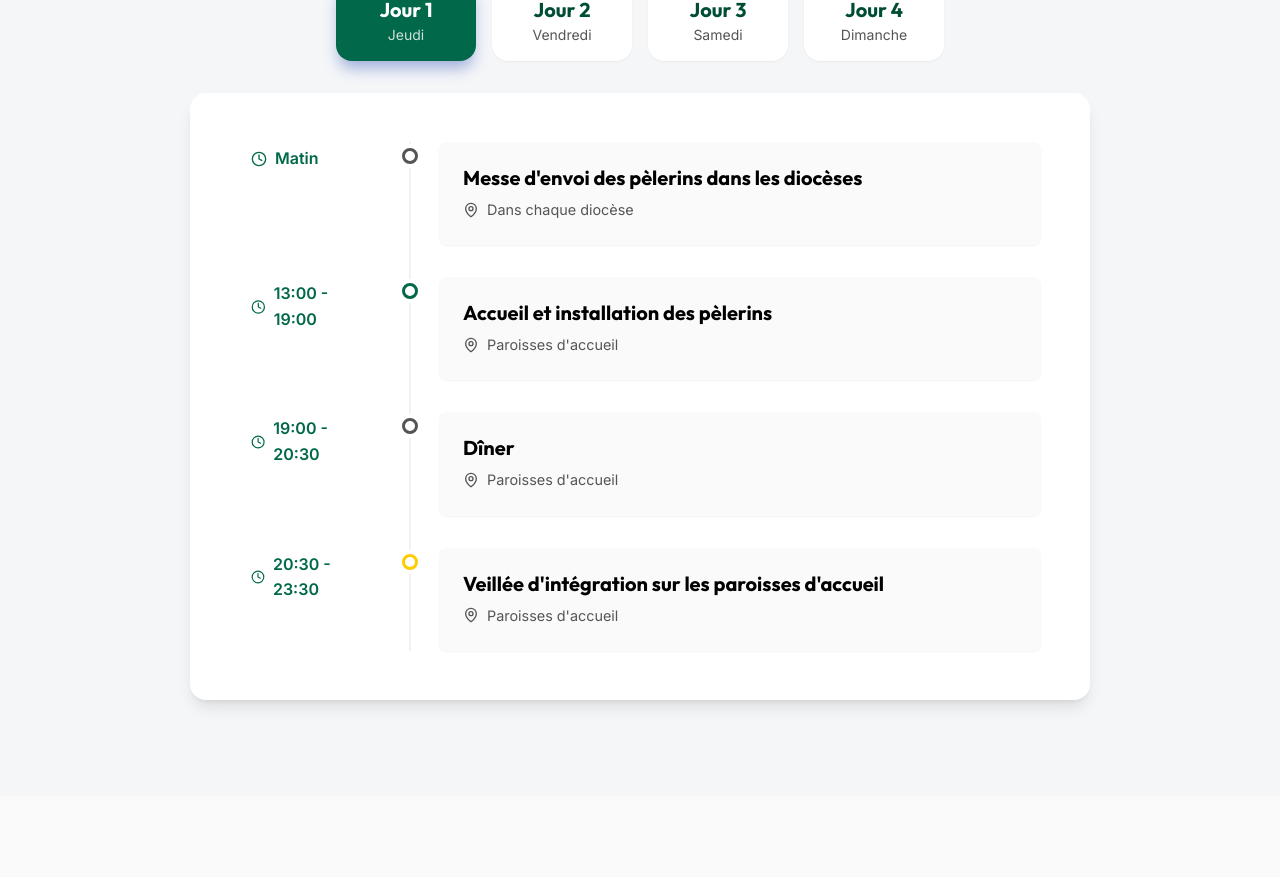
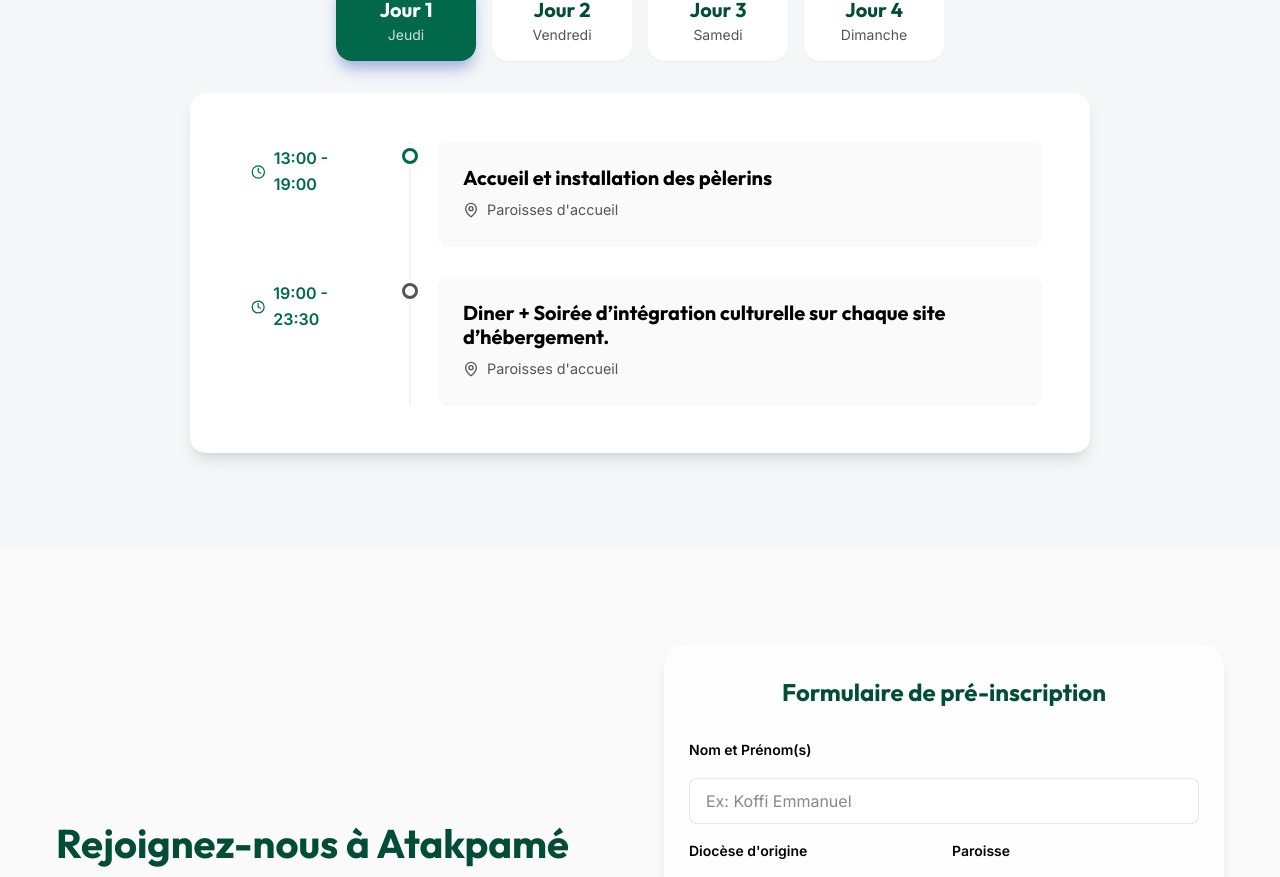
Before and after one commit to jocelynelisa/jnj2026, a React (Vite) app: page / in a window 1280 px wide. Shown: the part 4917-5794 px from the top of the page. Built offline with nearby package versions, Linux system fonts and the light colour scheme.

Commit message:
maj new program

```diff
--- a/src/components/BenevolatProgram.jsx
+++ b/src/components/BenevolatProgram.jsx
@@ -23,38 +23,36 @@ const BenevolatProgram = () => {
       { time: "21:00", title: "Départ pour les lieux d'hébergement", location: "Cathédrale Sainte Trinité", type: "logistics" }
     ],
     2: [
-      { time: "Matin", title: "Messe d'envoi des pèlerins dans les diocèses", location: "Dans chaque diocèse", type: "logistics" },
       { time: "13:00 - 19:00", title: "Accueil et installation des pèlerins", location: "Paroisses d'accueil", type: "spiritual" },
-      { time: "19:00 - 20:30", title: "Dîner", location: "Paroisses d'accueil", type: "logistics" },
-      { time: "20:30 - 23:30", title: "Veillée d'intégration sur les paroisses d'accueil", location: "Paroisses d'accueil", type: "cultural" }
+      { time: "19:00 - 23:30", title: "Diner + Soirée d’intégration culturelle sur chaque site d’hébergement. ", location: "Paroisses d'accueil", type: "logistics" },
+
     ],
     3: [
-      { time: "05:30 - 08:00", title: "Réveil + Animation sportive", location: "Paroisses d'accueil", type: "logistics" },
-      { time: "08:00 - 09:30", title: "Petit déjeuner", location: "Paroisses d'accueil", type: "logistics" },
-      { time: "09:30 - 11:00", title: "Catéchèse sur les paroisses d'accueil", location: "Paroisses d'accueil", type: "spiritual" },
-      { time: "11:00 - 12:30", title: "Célébration Eucharistique", location: "Paroisses d'accueil", type: "spiritual" },
-      { time: "12:30 - 15:00", title: "Déjeuner + Repos", location: "Paroisses d'accueil", type: "logistics" },
-      { time: "15:00 - 16:00", title: "Ateliers de formation pratique à la Cathédrale Sainte Trinité", location: "Cathédrale Sainte Trinité", type: "main" },
-      { time: "16:00 - 16:30", title: "Célébration pénitentielle à la Cathédrale Sainte Trinité", location: "Cathédrale Sainte Trinité", type: "spiritual" },
-      { time: "16:30 - 18:30", title: "COnfession", location: "Cathédrale Sainte Trinité", type: "spiritual" },
-      { time: "18:30 - 20:30", title: "Chemin de croix suivi de vénération des reliques de Saint Carlos Accutis", location: "Cathédrale Sainte Trinité", type: "spiritual" },
+      { time: "05:30 - 07:30", title: "Réveil + Prière matinale ", location: "Paroisses d'accueil", type: "logistics" },
+      { time: "08:00 - 09:00", title: "Petit déjeuner", location: "Paroisses d'accueil", type: "logistics" },
+      { time: "10:00 - 12:30", title: "Messe d’ouverture des JNJ Atakpamé à la Cathédrale Sainte Trinité ", location: "Cathédrale Sainte Trinité", type: "spiritual" },
+      { time: "13:00 - 15:00", title: "Déjeuner + Repos", location: "Paroisses d'accueil", type: "logistics" },
+      { time: "15:00 - 16:00", title: "Ateliers de formation pratique", location: "Cathédrale Sainte Trinité", type: "main" },
+      { time: "16:00 - 17:30", title: "Catéchèse sur le thème « Entre espoir et désespoir dans la vie des jeunes togolais » ", location: "Cathédrale Sainte Trinité", type: "spiritual" },
+      { time: "17:30 - 20:00", title: "Célébration pénitentielle + Confession + Chemin de croix ", location: "Cathédrale Sainte Trinité", type: "spiritual" },
       { time: "20:30 - 22:00", title: "Dîner", location: "Cathédrale Sainte Trinité", type: "logistics" },
       { time: "22:00", title: "Retour sur le site d'accueil", location: "Paroisses d'accueil", type: "logistics" }
     ],
     4: [
-      { time: "05:30 - 07:00", title: "Réveil + Animation Sportive ", location: "Paroisses d'accueil", type: "logistics" },
+      { time: "05:30 - 07:00", title: "Réveil + prière matinale + animation Sportive", location: "Paroisses d'accueil", type: "logistics" },
       { time: "07:00 - 08:00", title: "Petit déjeuner", location: "Paroisses d'accueil", type: "logistics" },
-      { time: "08:00 - 09:00", title: "Célébration Eucharistique", location: "Paroisses d'accueil", type: "spiritual" },
-      { time: "09:00 - 14:00", title: "Visite touristique + Déjeuner", location: "A travers la ville", type: "spiritual" },
+      { time: "08:00 - 09:00", title: "Célébration Eucharistique sur les paroisses d’accueil ", location: "Paroisses d'accueil", type: "spiritual" },
+      { time: "09:00 - 13:00", title: "Visite touristique libre ", location: "A travers la ville", type: "cultural" },
+      { time: "13:00 - 14:00", title: "Déjeuner", location: "Paroisses d'accueil", type: "logistics" },
       { time: "14:00 - 16:00", title: "Ouverture + visite officielle du village des talents catholiques", location: "Cathédrale Sainte Trinité", type: "cultural" },
       { time: "16:00 - 18:00", title: "Parade culturelle des Diocèses du Togo", location: "Cathédrale Sainte Trinité", type: "cultural" },
-      { time: "18:00 - 20:00", title: "Angelus + Enseignement + Adoration du Saint Sacrement", location: "Cathédrale Sainte Trinité", type: "logistics" },
+      { time: "18:00 - 20:00", title: "Angelus + Exhortation sur le thème général + Adoration du Saint Sacrement ", location: "Cathédrale Sainte Trinité", type: "logistics" },
       { time: "20:00 - 21:00", title: "Dîner", location: "Cathédrale Sainte Trinité", type: "spiritual" },
       { time: "21:00 - 00:00", title: "Visite + échanges B to B dans le village des talents catholiques", location: "Cathédrale Sainte Trinité", type: "spiritual" }
     ],
     5: [
       { time: "00:00 - 03:00", title: "Concert Gospel", location: "Cathédrale Sainte Trinité", type: "cultural" },
-      { time: "07:00 - 09:00", title: "Messe solennelle de clôture avec tous les Evêques", location: "Cathédrale Sainte Trinité", type: "spiritual" },
+      { time: "07:00 - 09:00", title: "Messe pontificale concélébrée de clôture", location: "Cathédrale Sainte Trinité", type: "spiritual" },
       { time: "11:00", title: "Déjeuner + Départ progressif des délégations diocésaines", location: "Cathédrale Sainte Trinité", type: "logistics" },
     ]
   };
--- a/src/components/Program.jsx
+++ b/src/components/Program.jsx
@@ -15,38 +15,36 @@ const Program = () => {
 
   const schedule = {
     1: [
-      { time: "Matin", title: "Messe d'envoi des pèlerins dans les diocèses", location: "Dans chaque diocèse", type: "logistics" },
       { time: "13:00 - 19:00", title: "Accueil et installation des pèlerins", location: "Paroisses d'accueil", type: "spiritual" },
-      { time: "19:00 - 20:30", title: "Dîner", location: "Paroisses d'accueil", type: "logistics" },
-      { time: "20:30 - 23:30", title: "Veillée d'intégration sur les paroisses d'accueil", location: "Paroisses d'accueil", type: "cultural" }
+      { time: "19:00 - 23:30", title: "Diner + Soirée d’intégration culturelle sur chaque site d’hébergement. ", location: "Paroisses d'accueil", type: "logistics" },
+
     ],
     2: [
-      { time: "05:30 - 08:00", title: "Réveil + Animation sportive", location: "Paroisses d'accueil", type: "logistics" },
-      { time: "08:00 - 09:30", title: "Petit déjeuner", location: "Paroisses d'accueil", type: "logistics" },
-      { time: "09:30 - 11:00", title: "Catéchèse sur les paroisses d'accueil", location: "Paroisses d'accueil", type: "spiritual" },
-      { time: "11:00 - 12:30", title: "Célébration Eucharistique", location: "Paroisses d'accueil", type: "spiritual" },
-      { time: "12:30 - 15:00", title: "Déjeuner + Repos", location: "Paroisses d'accueil", type: "logistics" },
-      { time: "15:00 - 16:00", title: "Ateliers de formation pratique à la Cathédrale Sainte Trinité", location: "Cathédrale Sainte Trinité", type: "main" },
-      { time: "16:00 - 16:30", title: "Célébration pénitentielle à la Cathédrale Sainte Trinité", location: "Cathédrale Sainte Trinité", type: "spiritual" },
-      { time: "16:30 - 18:30", title: "COnfession", location: "Cathédrale Sainte Trinité", type: "spiritual" },
-      { time: "18:30 - 20:30", title: "Chemin de croix suivi de vénération des reliques de Saint Carlos Accutis", location: "Cathédrale Sainte Trinité", type: "spiritual" },
+      { time: "05:30 - 07:30", title: "Réveil + Prière matinale ", location: "Paroisses d'accueil", type: "logistics" },
+      { time: "08:00 - 09:00", title: "Petit déjeuner", location: "Paroisses d'accueil", type: "logistics" },
+      { time: "10:00 - 12:30", title: "Messe d’ouverture des JNJ Atakpamé à la Cathédrale Sainte Trinité ", location: "Cathédrale Sainte Trinité", type: "spiritual" },
+      { time: "13:00 - 15:00", title: "Déjeuner + Repos", location: "Paroisses d'accueil", type: "logistics" },
+      { time: "15:00 - 16:00", title: "Ateliers de formation pratique", location: "Cathédrale Sainte Trinité", type: "main" },
+      { time: "16:00 - 17:30", title: "Catéchèse sur le thème « Entre espoir et désespoir dans la vie des jeunes togolais » ", location: "Cathédrale Sainte Trinité", type: "spiritual" },
+      { time: "17:30 - 20:00", title: "Célébration pénitentielle + Confession + Chemin de croix ", location: "Cathédrale Sainte Trinité", type: "spiritual" },
       { time: "20:30 - 22:00", title: "Dîner", location: "Cathédrale Sainte Trinité", type: "logistics" },
       { time: "22:00", title: "Retour sur le site d'accueil", location: "Paroisses d'accueil", type: "logistics" }
     ],
     3: [
-      { time: "05:30 - 07:00", title: "Réveil + Animation Sportive ", location: "Paroisses d'accueil", type: "logistics" },
+      { time: "05:30 - 07:00", title: "Réveil + prière matinale + animation Sportive", location: "Paroisses d'accueil", type: "logistics" },
       { time: "07:00 - 08:00", title: "Petit déjeuner", location: "Paroisses d'accueil", type: "logistics" },
-      { time: "08:00 - 09:00", title: "Célébration Eucharistique", location: "Paroisses d'accueil", type: "spiritual" },
-      { time: "09:00 - 14:00", title: "Visite touristique + Déjeuner", location: "A travers la ville", type: "spiritual" },
+      { time: "08:00 - 09:00", title: "Célébration Eucharistique sur les paroisses d’accueil ", location: "Paroisses d'accueil", type: "spiritual" },
+      { time: "09:00 - 13:00", title: "Visite touristique libre ", location: "A travers la ville", type: "cultural" },
+      { time: "13:00 - 14:00", title: "Déjeuner", location: "Paroisses d'accueil", type: "logistics" },
       { time: "14:00 - 16:00", title: "Ouverture + visite officielle du village des talents catholiques", location: "Cathédrale Sainte Trinité", type: "cultural" },
       { time: "16:00 - 18:00", title: "Parade culturelle des Diocèses du Togo", location: "Cathédrale Sainte Trinité", type: "cultural" },
-      { time: "18:00 - 20:00", title: "Angelus + Enseignement + Adoration du Saint Sacrement", location: "Cathédrale Sainte Trinité", type: "logistics" },
+      { time: "18:00 - 20:00", title: "Angelus + Exhortation sur le thème général + Adoration du Saint Sacrement ", location: "Cathédrale Sainte Trinité", type: "logistics" },
       { time: "20:00 - 21:00", title: "Dîner", location: "Cathédrale Sainte Trinité", type: "spiritual" },
       { time: "21:00 - 00:00", title: "Visite + échanges B to B dans le village des talents catholiques", location: "Cathédrale Sainte Trinité", type: "spiritual" }
     ],
     4: [
       { time: "00:00 - 03:00", title: "Concert Gospel", location: "Cathédrale Sainte Trinité", type: "cultural" },
-      { time: "07:00 - 09:00", title: "Messe solennelle de clôture avec tous les Evêques", location: "Cathédrale Sainte Trinité", type: "spiritual" },
+      { time: "07:00 - 09:00", title: "Messe pontificale concélébrée de clôture", location: "Cathédrale Sainte Trinité", type: "spiritual" },
       { time: "11:00", title: "Déjeuner + Départ progressif des délégations diocésaines", location: "Cathédrale Sainte Trinité", type: "logistics" },
     ]
   };
```
